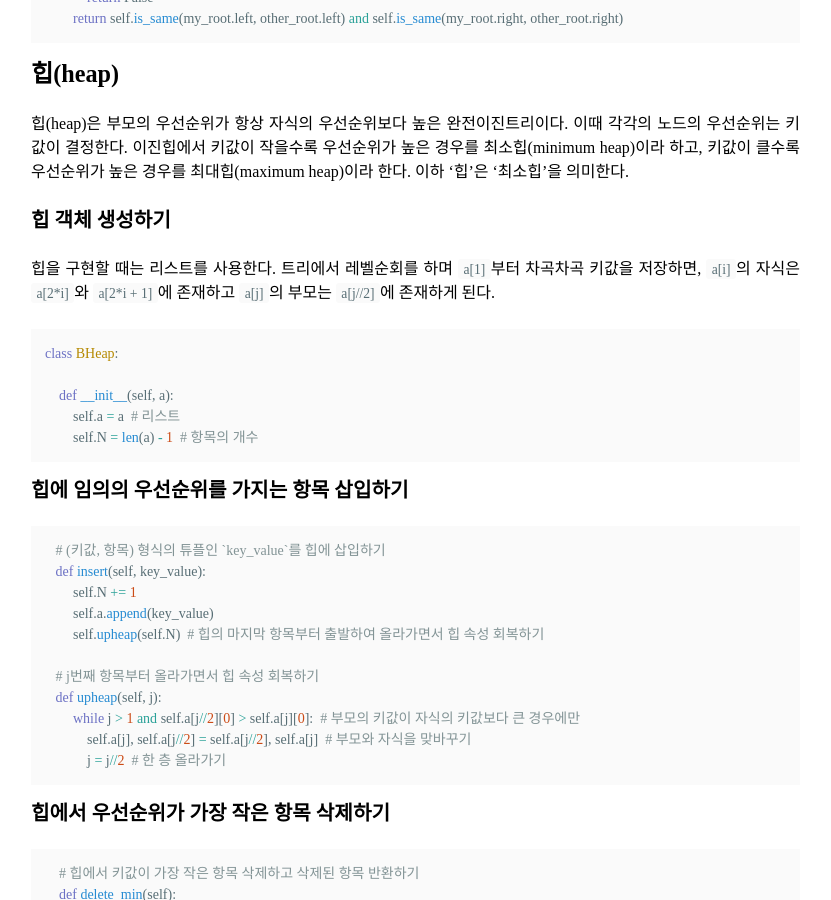
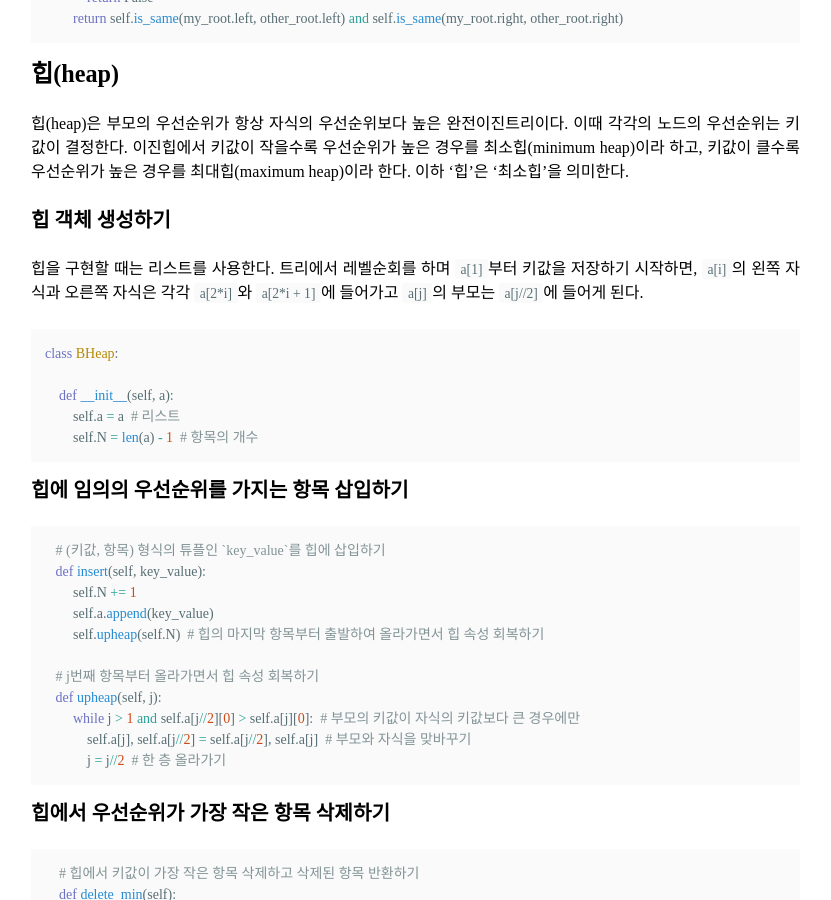
Before and after one commit to boreum0302/blog, a Jekyll site: the page built from _posts/2020-04-05-binary-tree-and-heap.md, in a window 1280 px wide and 900 px high, scrolled down 4409 px. Shown: the whole window, without its empty margins (336-1167 px from the left). Built offline with Jekyll 4.4.1, drawn with Linux system fonts in a browser that asks for light colours; nearby versions of some CDN libraries; some web fonts are replaced.

Commit message:
Update 2020-04-05-binary-tree-and-heap.md

````diff
--- a/_posts/2020-04-05-binary-tree-and-heap.md
+++ b/_posts/2020-04-05-binary-tree-and-heap.md
@@ -159,7 +159,7 @@ class BinaryTree:
 힙(heap)은 부모의 우선순위가 항상 자식의 우선순위보다 높은 완전이진트리이다. 이때 각각의 노드의 우선순위는 키값이 결정한다. 이진힙에서 키값이 작을수록 우선순위가 높은 경우를 최소힙(minimum heap)이라 하고, 키값이 클수록 우선순위가 높은 경우를 최대힙(maximum heap)이라 한다. 이하 '힙'은 '최소힙'을 의미한다.
 
 ### 힙 객체 생성하기
-힙을 구현할 때는 리스트를 사용한다. 트리에서 레벨순회를 하며 `a[1]`부터 차곡차곡 키값을 저장하면, `a[i]`의 자식은 `a[2*i]`와 `a[2*i + 1]`에 존재하고 `a[j]`의 부모는 `a[j//2]`에 존재하게 된다.
+힙을 구현할 때는 리스트를 사용한다. 트리에서 레벨순회를 하며 `a[1]`부터 키값을 저장하기 시작하면, `a[i]`의 왼쪽 자식과 오른쪽 자식은 각각 `a[2*i]`와 `a[2*i + 1]`에 들어가고 `a[j]`의 부모는 `a[j//2]`에 들어게 된다.
 
 ```python
 class BHeap:
````
